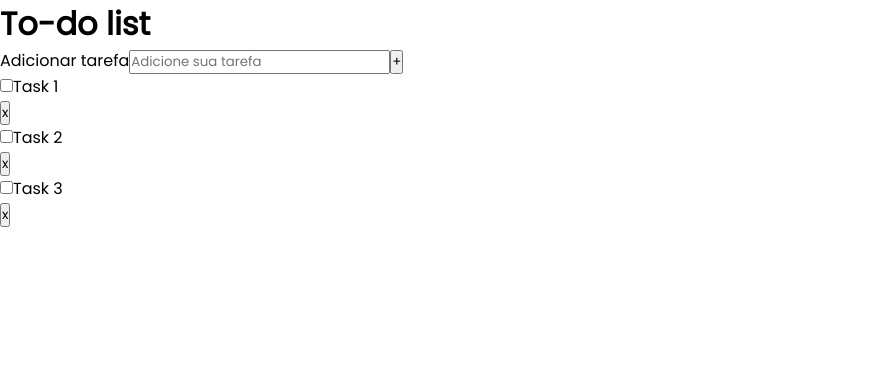
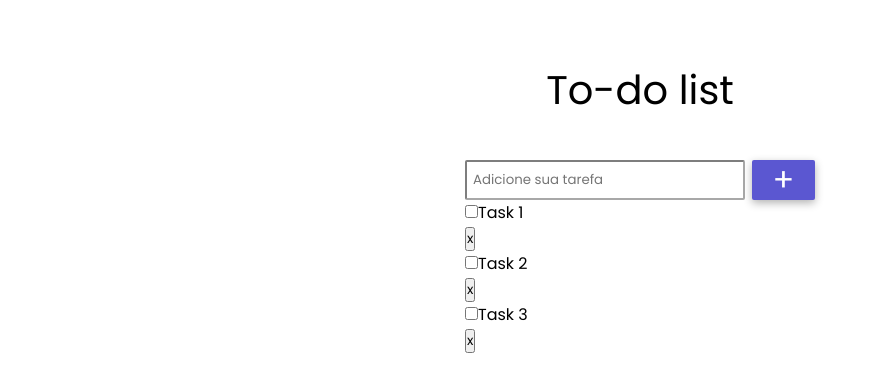
Before and after one commit to LucasAndrade912/to-do-app, a React (Create React App) app: page / in a window 1280 px wide. Shown: the top 392 px of the page, without its empty margins (0-882 px from the left). Built offline with nearby package versions, Linux system fonts and the light colour scheme.

Commit message:
stylizing title and text input field

```diff
--- a/src/components/InputField.jsx
+++ b/src/components/InputField.jsx
@@ -5,7 +5,9 @@ function InputField() {
     <div id="input-field">
       <label htmlFor="input-task">Adicionar tarefa</label>
       <input type="text" id="input-task" placeholder="Adicione sua tarefa" />
-      <button>+</button>
+      <button>
+        <span>+</span>
+      </button>
     </div>
   )
 }
--- a/src/index.css
+++ b/src/index.css
@@ -6,3 +6,54 @@
   font-family: 'Poppins', sans-serif;
   box-sizing: border-box;
 }
+
+#root {
+  /* border: 1px solid black; */
+  width: min(90vw, 21.875rem);
+  margin: auto;
+  margin-top: 3.75rem;
+}
+
+h1 {
+  text-align: center;
+  font-weight: normal;
+  font-size: 2.5rem;
+  margin-bottom: 2.5rem;
+}
+
+#input-field {
+  display: flex;
+  justify-content: space-between;
+}
+
+#input-field label {
+  position: absolute;
+  width: 1px;
+  height: 1px;
+  margin: -1px;
+  overflow: hidden;
+  white-space: nowrap;
+}
+
+#input-field input {
+  width: 80%;
+  height: 2.5rem;
+  padding: 1rem 0.375rem;
+  border-radius: 2px;
+  border-color: rgba(0, 0, 0, 0.5);
+}
+
+#input-field button {
+  display: flex;
+  justify-content: center;
+  align-items: center;
+  width: 18%;
+  height: 2.5rem;
+  border: none;
+  border-radius: 2px;
+  background-color: #5B57D1;
+  color: #FFF;
+  font-size: 2rem;
+  cursor: pointer;
+  box-shadow: 0 3px 8px rgba(0, 0, 0, 0.3);
+}
```
